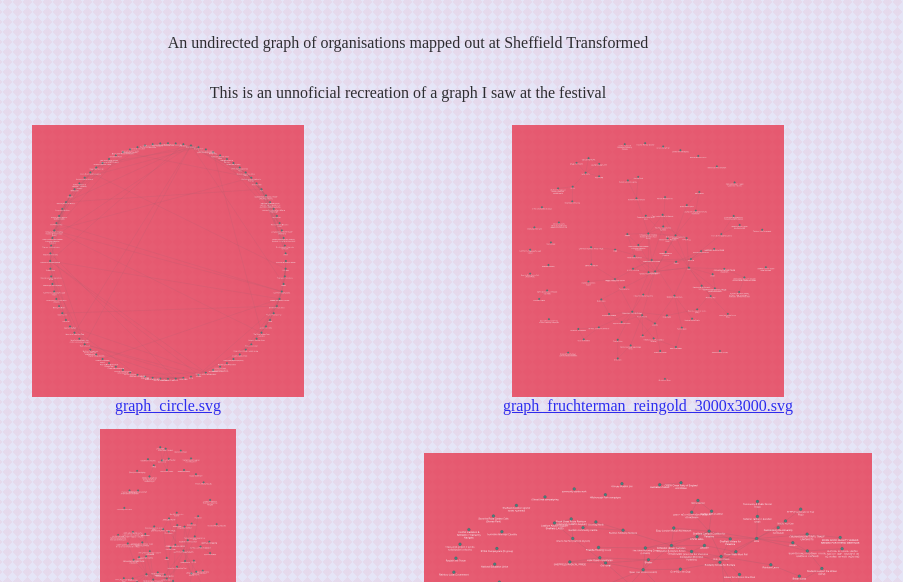
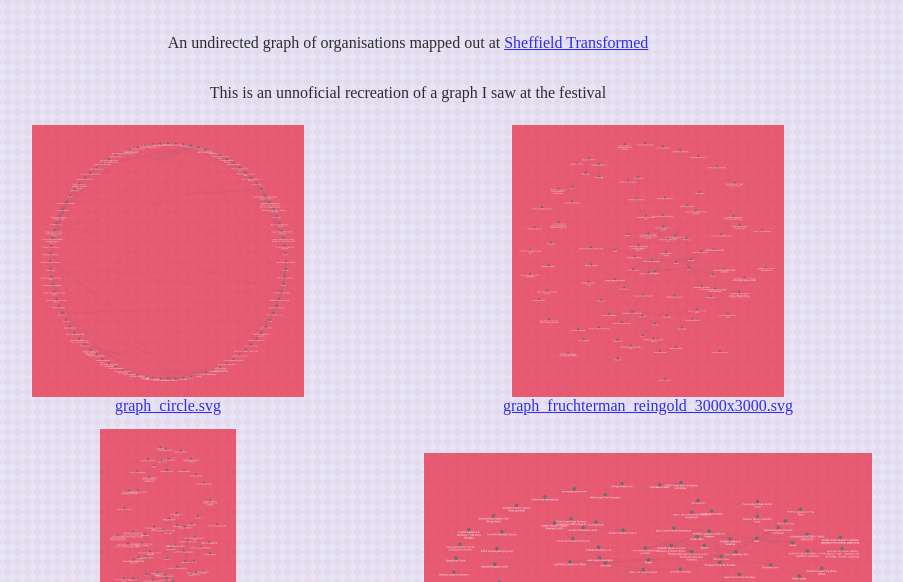
Before and after one commit to alifeee/sheffield-transformed-graph, a plain HTML site: page index.html in a window 1280 px wide. Shown: the part 218-800 px from the top of the page, without its empty margins (232-1135 px from the left). Drawn offline with Linux system fonts and the light colour scheme.

Commit message:
add link to sheffield transformed

```diff
--- a/index.html
+++ b/index.html
@@ -115,7 +115,10 @@
       <img src="images/st-logo.svg" alt="Sheffield Transformed Logo" />
       <h1>Sheffield Transformed Organisation Map</h1>
       <p>
-        An undirected graph of organisations mapped out at Sheffield Transformed
+        An undirected graph of organisations mapped out at
+        <a href="https://www.sheffieldtransformed.org/"
+          >Sheffield Transformed</a
+        >
       </p>
       <p>This is an unnoficial recreation of a graph I saw at the festival</p>
     </header>
```
